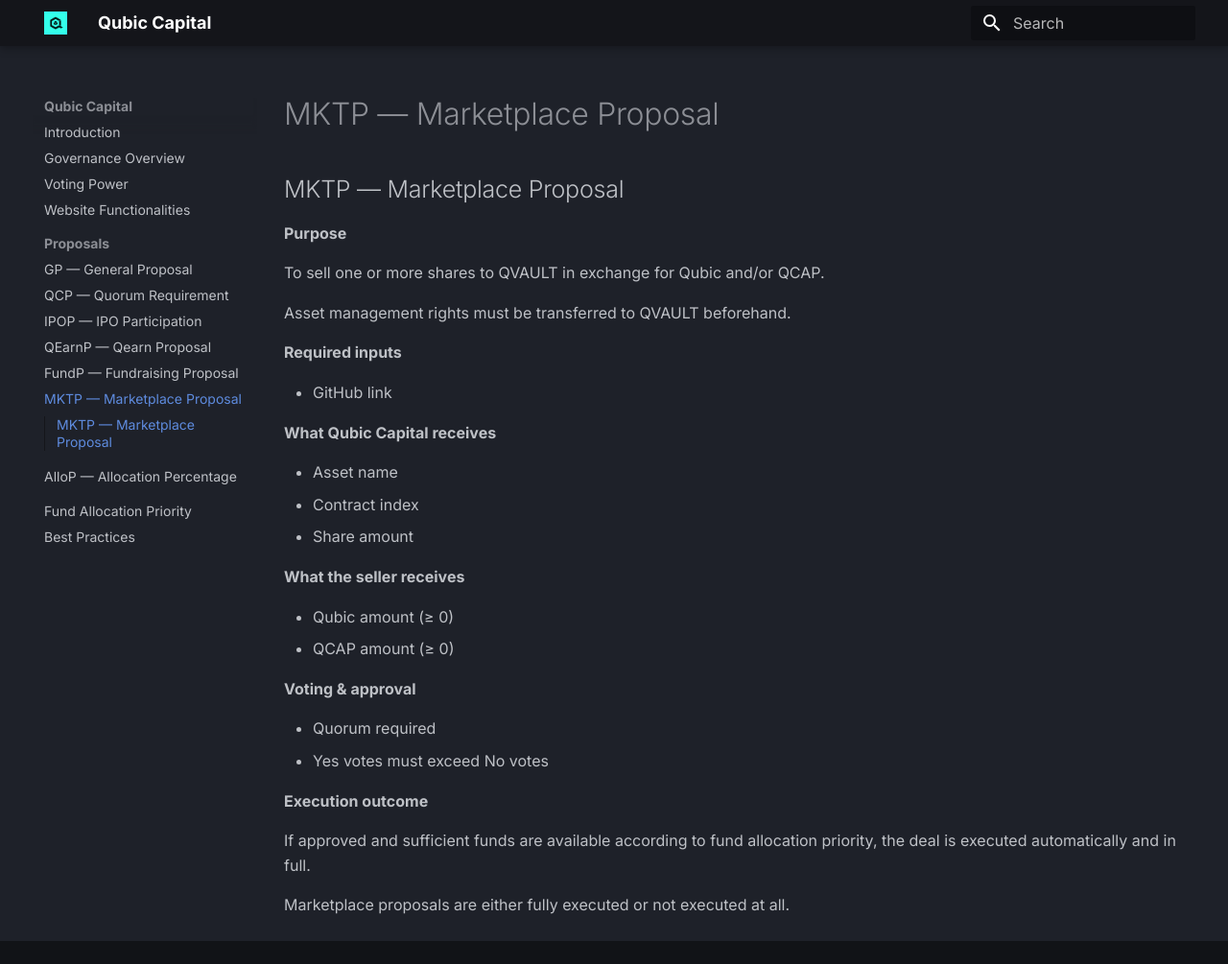
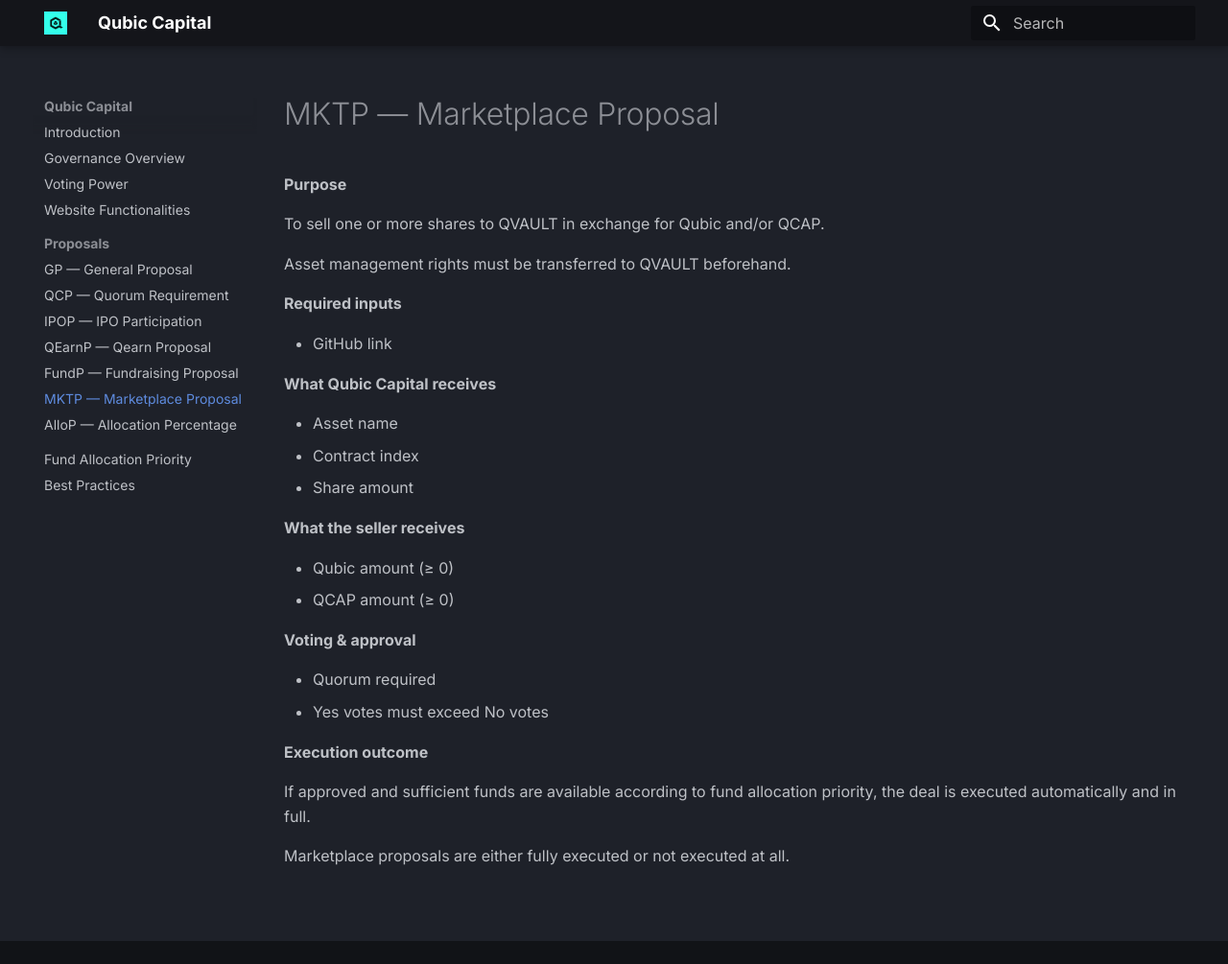
Before and after one commit to HermanToothrot10/qubic-capital-manual, an MkDocs documentation site: the page built from docs/proposals/mktp.md, in a window 1280 px wide and 1005 px high. Shown: the whole window at 96% size. Built offline with MkDocs 1.6.1 and Material for MkDocs 9.7.7, drawn with Linux system fonts in a browser that asks for light colours.

Commit message:
Update mktp.md

```diff
--- a/docs/proposals/mktp.md
+++ b/docs/proposals/mktp.md
@@ -1,4 +1,4 @@
-## MKTP — Marketplace Proposal
+# MKTP — Marketplace Proposal
 
 **Purpose**
 
```
